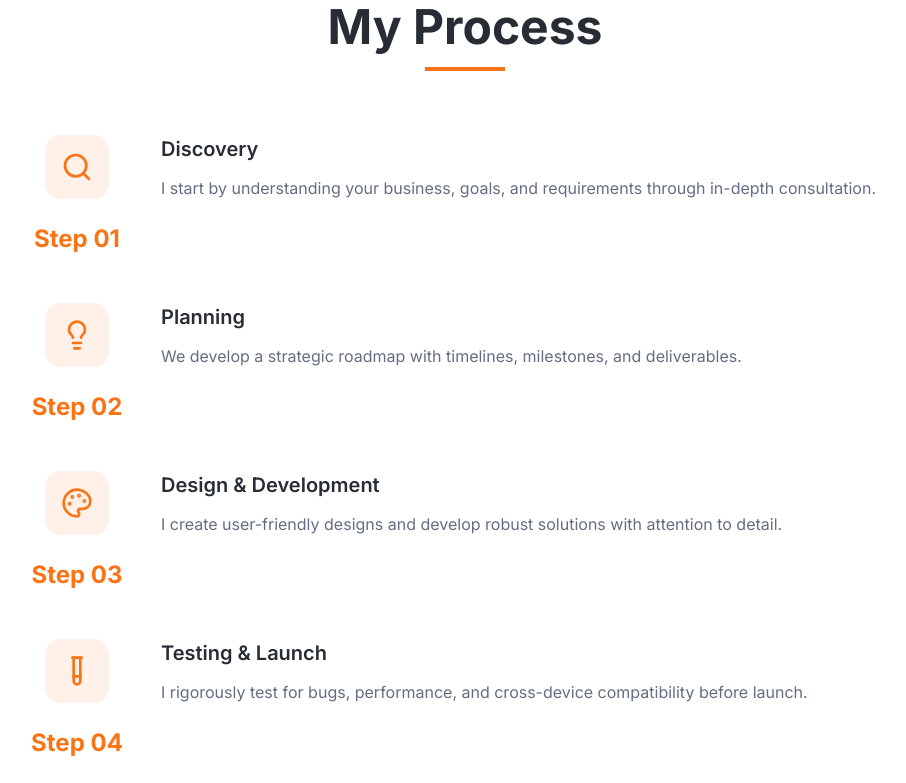
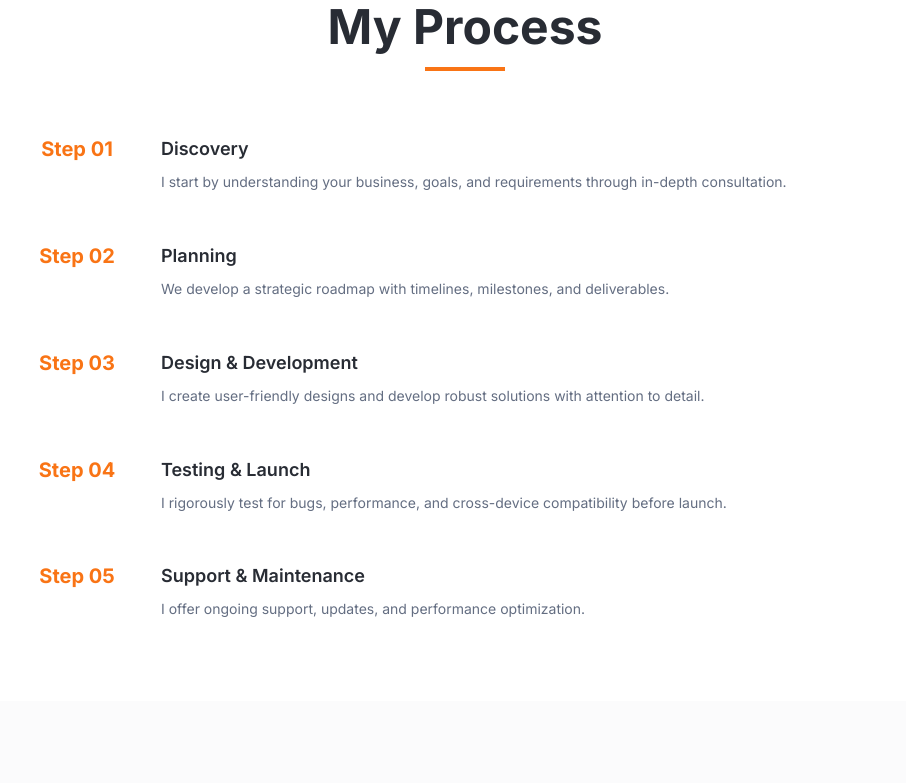
Before and after one commit to CongoMusahAdama/portfolio, a React (Vite) app: page /services in a window 1280 px wide. Shown: the part 880-1663 px from the top of the page, without its empty margins (175-1081 px from the left). Built offline with nearby package versions, Linux system fonts and the light colour scheme.

Commit message:
Refactor Services page process section
Removed icons, adjusted font sizes, and implemented sequential animation for the "My Process" section on the Services page.

```diff
--- a/src/pages/Services.tsx
+++ b/src/pages/Services.tsx
@@ -1,3 +1,4 @@
+
 import { motion } from "framer-motion";
 import { useRef } from "react";
 import { Link } from "react-router-dom";
@@ -5,7 +6,7 @@ import Header from "@/components/Header";
 import Footer from "@/components/Footer";
 import ScrollToTop from "@/components/ScrollToTop";
 import { Button } from "@/components/ui/button";
-import { Code, Bot, Search, Lightbulb, Palette, TestTube, Headphones, Check, MessageCircle } from "lucide-react";
+import { Code, Bot, Check, MessageCircle } from "lucide-react";
 import useIntersectionObserver from "@/hooks/use-intersection-observer";
 
 const Services = () => {
@@ -36,32 +37,27 @@ const Services = () => {
     {
       number: "01",
       title: "Discovery",
-      description: "I start by understanding your business, goals, and requirements through in-depth consultation.",
-      icon: Search
+      description: "I start by understanding your business, goals, and requirements through in-depth consultation."
     },
     {
       number: "02",
       title: "Planning",
-      description: "We develop a strategic roadmap with timelines, milestones, and deliverables.",
-      icon: Lightbulb
+      description: "We develop a strategic roadmap with timelines, milestones, and deliverables."
     },
     {
       number: "03",
       title: "Design & Development",
-      description: "I create user-friendly designs and develop robust solutions with attention to detail.",
-      icon: Palette
+      description: "I create user-friendly designs and develop robust solutions with attention to detail."
     },
     {
       number: "04",
       title: "Testing & Launch",
-      description: "I rigorously test for bugs, performance, and cross-device compatibility before launch.",
-      icon: TestTube
+      description: "I rigorously test for bugs, performance, and cross-device compatibility before launch."
     },
     {
       number: "05",
       title: "Support & Maintenance",
-      description: "I offer ongoing support, updates, and performance optimization.",
-      icon: Headphones
+      description: "I offer ongoing support, updates, and performance optimization."
     }
   ];
 
@@ -85,6 +81,17 @@ const Services = () => {
     },
   };
 
+  const processContainerVariants = {
+    hidden: { opacity: 0 },
+    visible: {
+      opacity: 1,
+      transition: {
+        staggerChildren: 0.4,
+        delayChildren: 0.3,
+      },
+    },
+  };
+
   const itemVariants = {
     hidden: { y: 30, opacity: 0 },
     visible: {
@@ -94,6 +101,7 @@ const Services = () => {
         type: "spring",
         stiffness: 100,
         damping: 15,
+        duration: 0.8,
       },
     },
   };
@@ -174,7 +182,7 @@ const Services = () => {
             className="max-w-4xl mx-auto space-y-12"
             initial="hidden"
             animate={isProcessVisible ? "visible" : "hidden"}
-            variants={containerVariants}
+            variants={processContainerVariants}
           >
             {processSteps.map((step, index) => (
               <motion.div
@@ -183,15 +191,12 @@ const Services = () => {
                 variants={itemVariants}
               >
                 <div className="flex items-center gap-4 md:flex-col md:text-center md:min-w-[120px]">
-                  <div className="w-16 h-16 bg-orange/10 rounded-2xl flex items-center justify-center">
-                    <step.icon className="w-8 h-8 text-orange" />
-                  </div>
-                  <span className="text-2xl font-bold text-orange md:mt-2">Step {step.number}</span>
+                  <span className="text-xl font-bold text-orange">Step {step.number}</span>
                 </div>
 
                 <div className="flex-1">
-                  <h3 className="text-xl font-semibold text-foreground mb-3">{step.title}</h3>
-                  <p className="text-muted-foreground leading-relaxed">{step.description}</p>
+                  <h3 className="text-lg font-semibold text-foreground mb-2">{step.title}</h3>
+                  <p className="text-muted-foreground leading-relaxed text-sm">{step.description}</p>
                 </div>
               </motion.div>
             ))}
```
